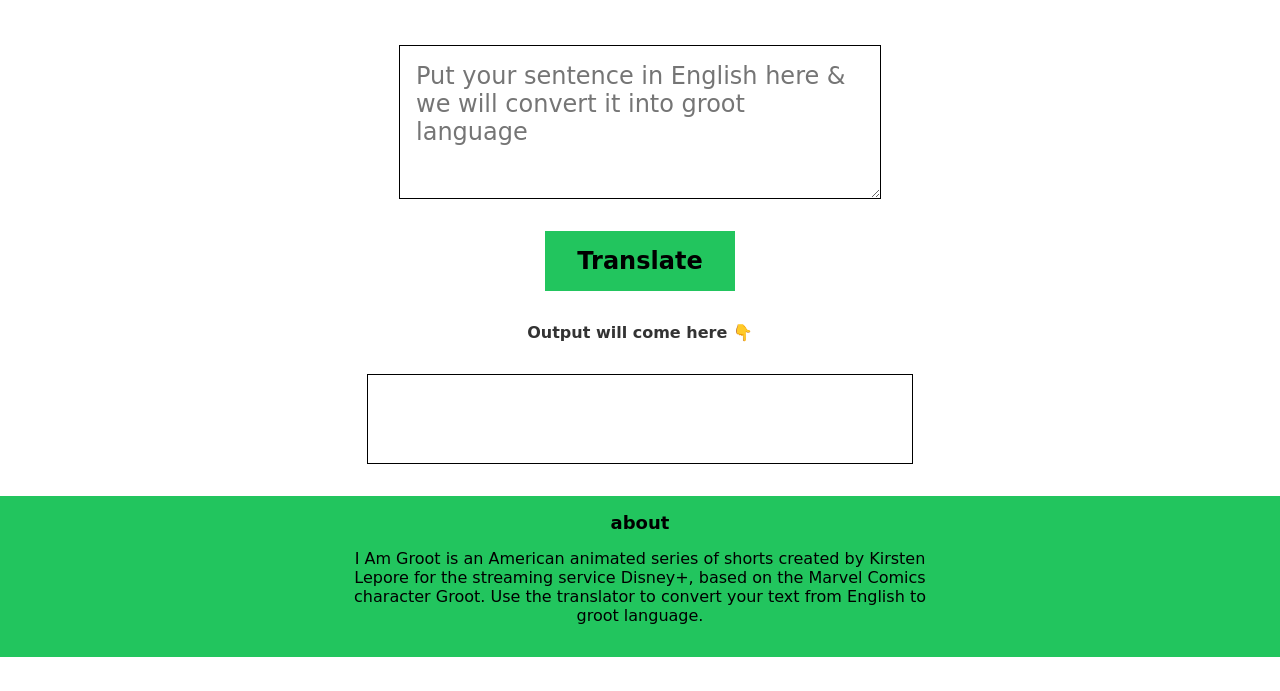
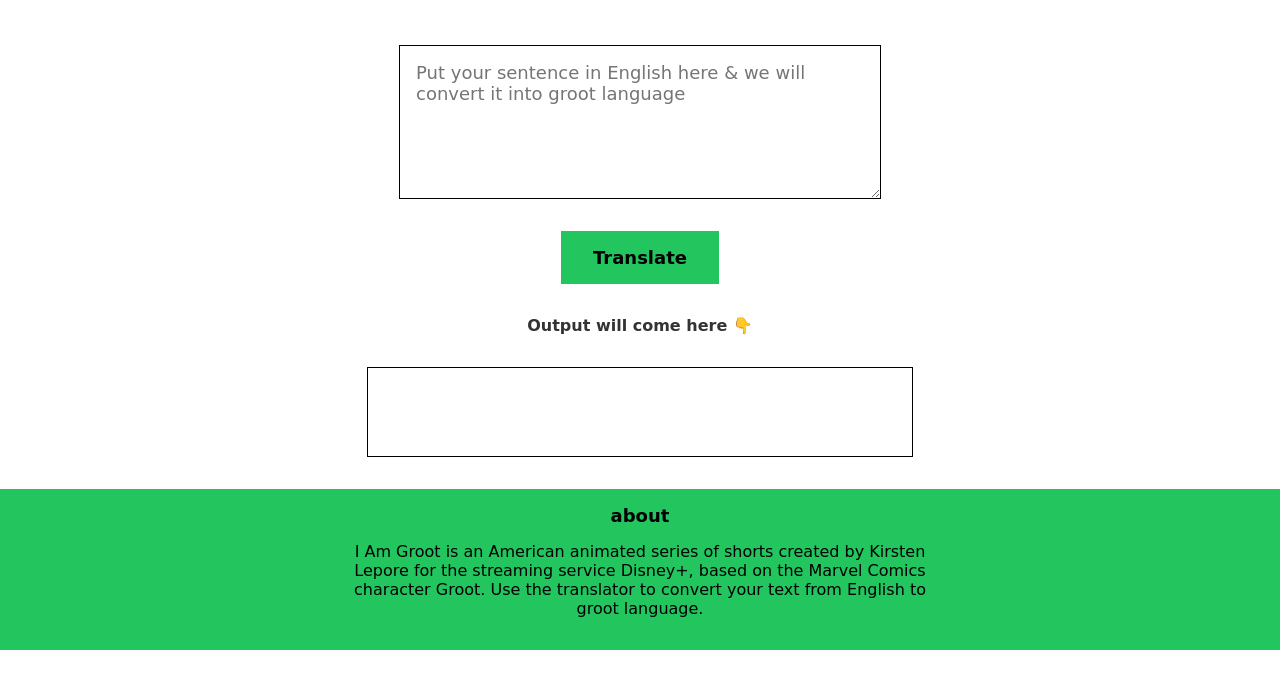
Before and after one commit to IshanR532/NEOGCAMP-Groot-talks, a plain HTML site: page index.html in a window 1280 px wide. Shown: the part 109-800 px from the top of the page. Drawn offline with Linux system fonts and the light colour scheme; a web font is replaced by a local one.

Commit message:
Succesful !

```diff
--- a/index.html
+++ b/index.html
@@ -21,8 +21,8 @@
 
         #txt-input{
 
-            font-family: inherit;
-            font-size: x-large;
+            font-family: 'Shadows Into Light', cursive;
+            font-size: large;
         }
 
         #output {
@@ -46,9 +46,9 @@
             border: none;
             margin: 1rem 0rem;
             padding: 1rem 2rem;
-            font-family: inherit;
+            font-family: 'Shadows Into Light', cursive;
             font-weight: bold;
-            font-size: x-large;
+            font-size: large;
 
         }
 
@@ -57,9 +57,6 @@
             margin: 2rem auto;
             display: block;
             cursor: pointer;
-
-
-
 
         }
     </style>
```
